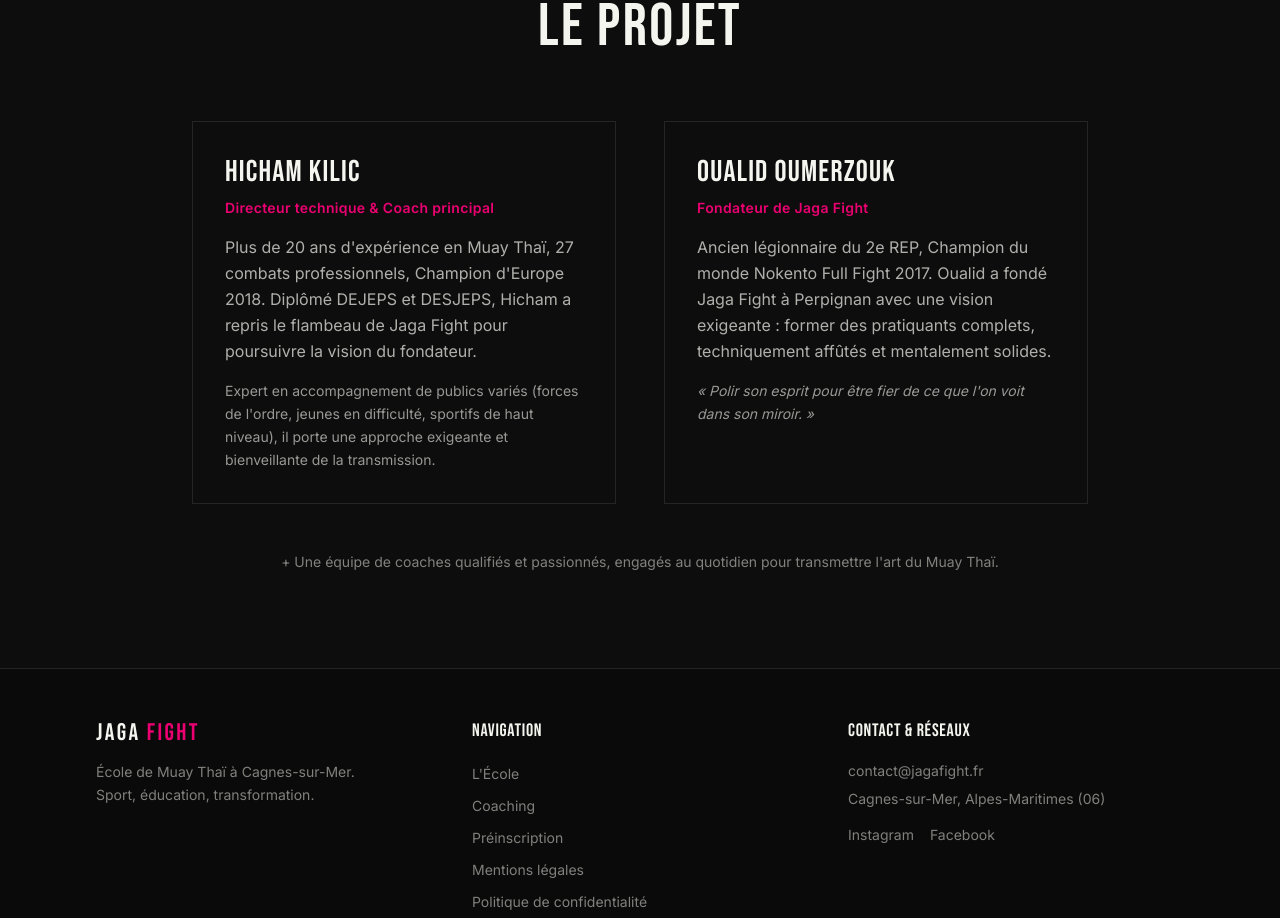
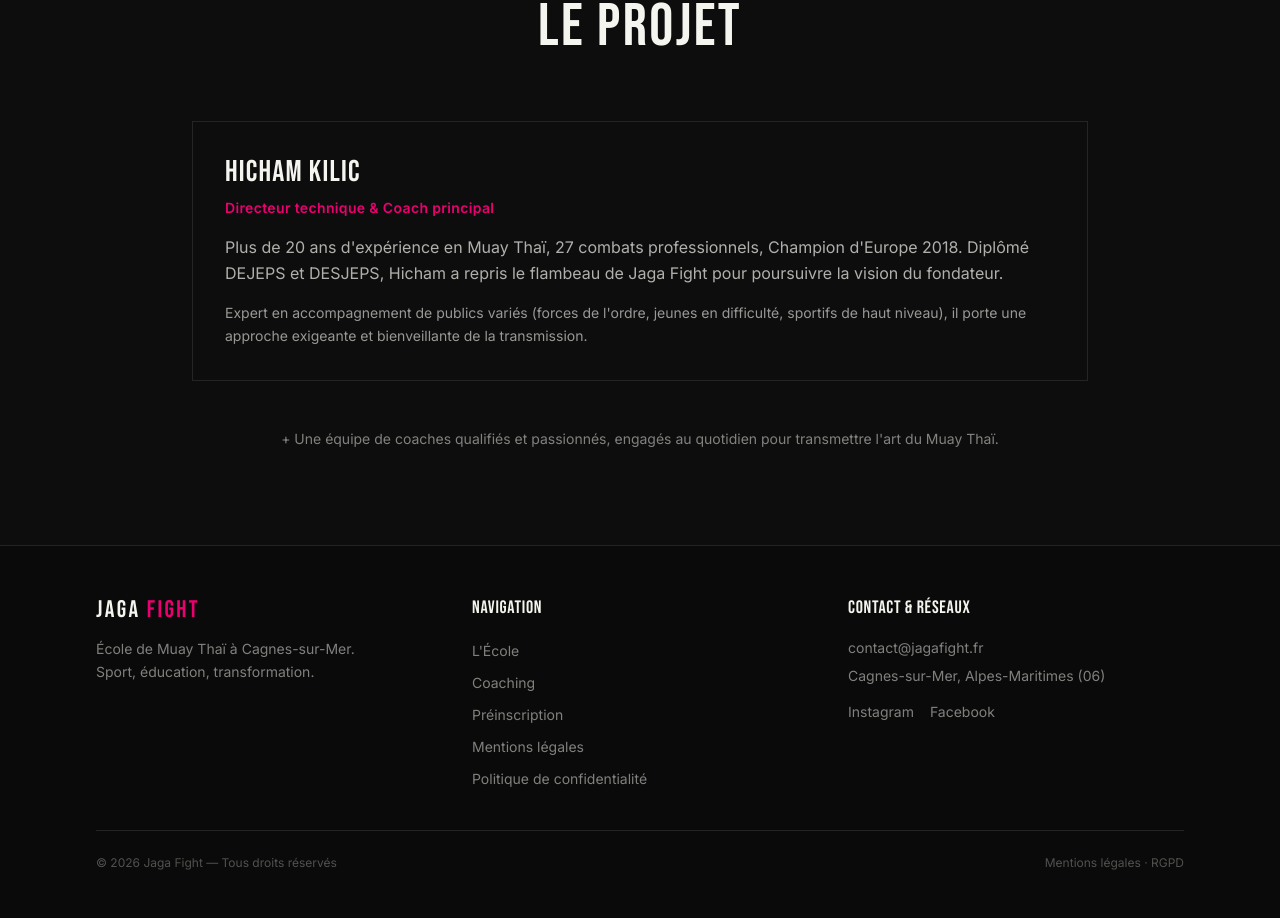
Before and after one commit to RomainG06/jagafight, a React (Vite) app: page /notre-adn in a window 1280 px wide. Shown: the part 2359-3277 px from the top of the page. Built offline with nearby package versions, Linux system fonts and the light colour scheme; no server answers.

Commit message:
refactor: Remove Oualid Oumerzouk's profile from Notre ADN page
Removes the founder's profile from the "Notre ADN" page. The grid layout is updated from two columns to one to reflect the adjusted content.

```diff
--- a/src/pages/NotreAdn.tsx
+++ b/src/pages/NotreAdn.tsx
@@ -48,7 +48,7 @@
                         </h2>
                     </div>
 
-                    <div className="grid grid-cols-1 md:grid-cols-2 gap-12 max-w-4xl mx-auto">
+                    <div className="grid grid-cols-1 md:grid-cols-1 gap-12 max-w-4xl mx-auto">
                         {/* Hicham */}
                         <div className="border border-white/10 p-8 hover:border-[#eb0071]/60 transition-colors">
                             <h3 className="font-title text-3xl text-[#F5F5F0] mb-2">Hicham KILIC</h3>
@@ -62,20 +62,6 @@
                                 Expert en accompagnement de publics variés (forces de l'ordre, jeunes en difficulté, sportifs de haut niveau), il porte une approche exigeante et bienveillante de la transmission.
                             </p>
                         </div>
-
-                        {/* Oualid (fondateur) */}
-                        <div className="border border-white/10 p-8 hover:border-[#eb0071]/60 transition-colors">
-                            <h3 className="font-title text-3xl text-[#F5F5F0] mb-2">Oualid OUMERZOUK</h3>
-                            <span className="text-[#eb0071] text-sm font-semibold tracking-wide block mb-4">
-                                Fondateur de Jaga Fight
-                            </span>
-                            <p className="text-[#F5F5F0]/70 leading-relaxed mb-4">
-                                Ancien légionnaire du 2e REP, Champion du monde Nokento Full Fight 2017. Oualid a fondé Jaga Fight à Perpignan avec une vision exigeante : former des pratiquants complets, techniquement affûtés et mentalement solides.
-                            </p>
-                            <p className="text-[#F5F5F0]/60 text-sm leading-relaxed italic">
-                                « Polir son esprit pour être fier de ce que l'on voit dans son miroir. »
-                            </p>
-                        </div>
                     </div>
 
                     <p className="text-center text-[#F5F5F0]/50 mt-12 text-sm">
```
